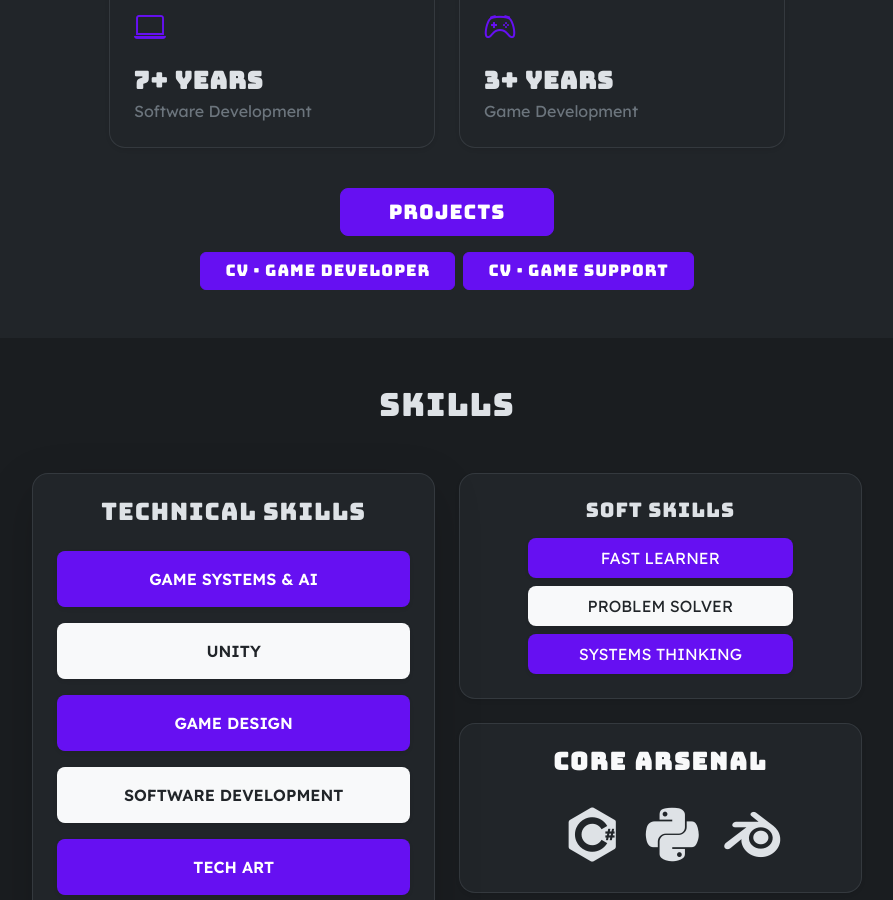
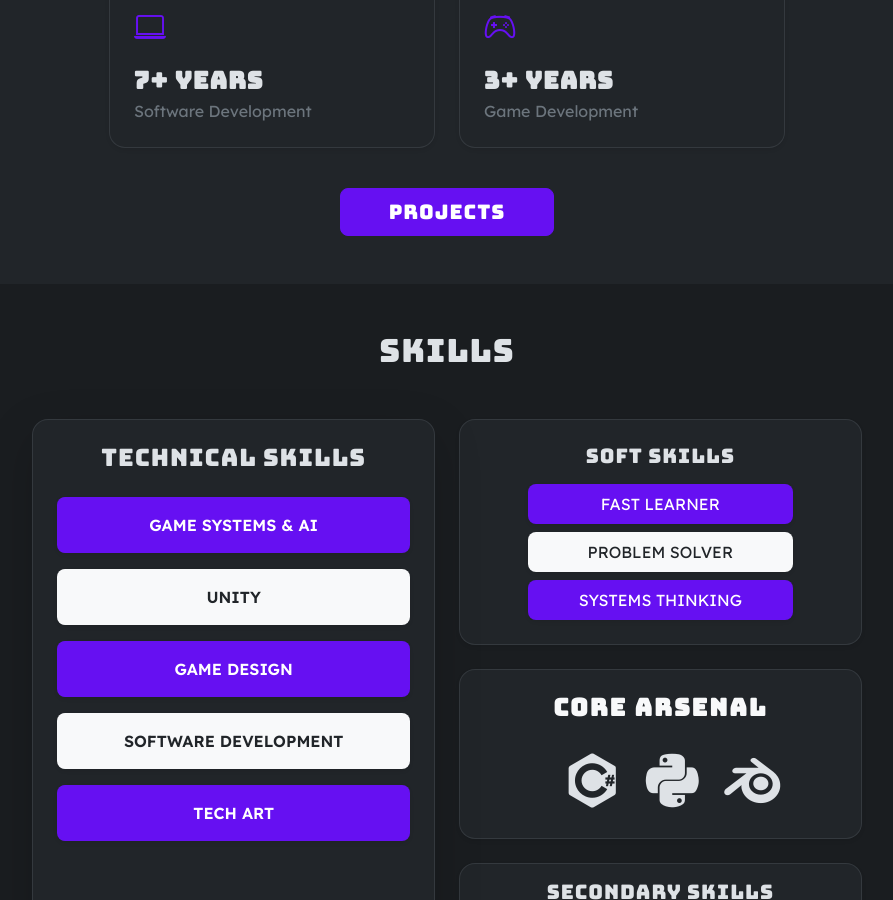
Before and after one commit to berkecuhadar/berkecuhadar.github.io, a Jekyll site: the page built from index.html, in a window 1280 px wide and 900 px high, scrolled down 549 px. Shown: the whole window, without its empty margins (193-1086 px from the left). Built offline with Jekyll 4.4.1, drawn with Linux system fonts in a browser that asks for light colours.

Commit message:
Remove CV buttons from hero, keep navbar menu

```diff
--- a/index.html
+++ b/index.html
@@ -39,12 +39,6 @@ title: Berke Cuhadar | Jr. Software & Game Developer
       <div class="mt-4">
         <a href="#projects" class="btn btn-primary btn-lg mt-3 px-5"
           style="font-family: 'Bungee', cursive;">PROJECTS</a>
-        <div class="mt-3 d-flex flex-wrap justify-content-center gap-2">
-          <a href="cv-game-developer.html" class="btn btn-primary px-4"
-            style="font-family: 'Bungee', cursive;">CV · GAME DEVELOPER</a>
-          <a href="cv-game-support.html" class="btn btn-primary px-4"
-            style="font-family: 'Bungee', cursive;">CV · GAME SUPPORT</a>
-        </div>
       </div>
     </div>
   </header>
```
